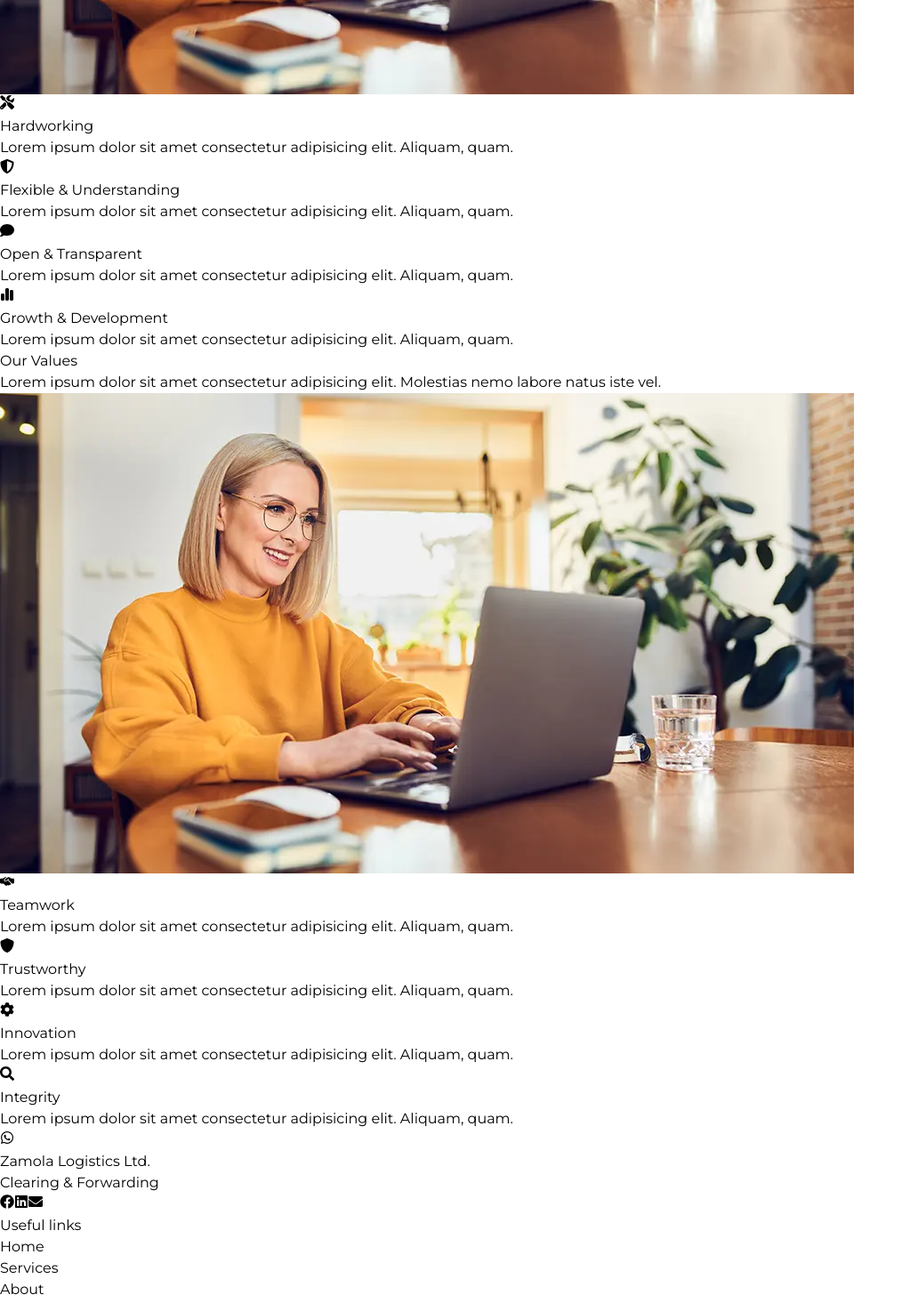
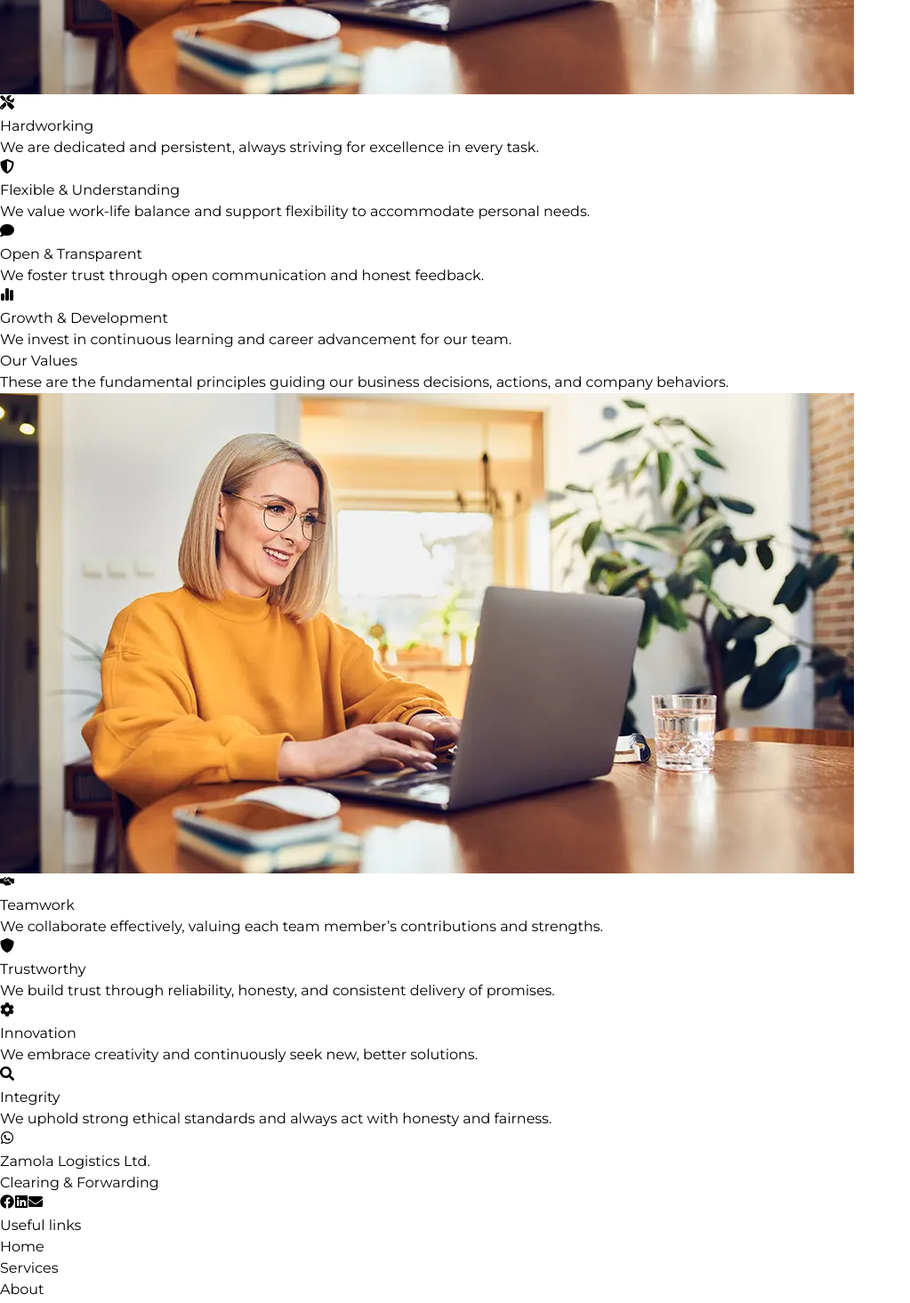
Before and after one commit to Palanga123/gray_tech, a React (Vite) app in the folder gray_tech/: page /about in a window 1280 px wide. Shown: the part 914-2379 px from the top of the page at 89% size, without its empty margins (0-1023 px from the left). Built offline with nearby package versions, Linux system fonts and the light colour scheme.

Commit message:
started doing some write up,

```diff
--- a/gray_tech/src/components/main/about/about.jsx
+++ b/gray_tech/src/components/main/about/about.jsx
@@ -36,7 +36,7 @@ const About = () => {
                     </div>
                     <div className="w-full mx-auto py-16">
                         <p className="font-bold text-[#3572ef] mb-4 text-xl md:text-2xl">Our culture</p>
-                        <p className="text-gray-800 mb-4 block md:w-1/2">Lorem ipsum dolor sit amet consectetur adipisicing elit. Molestias nemo labore natus iste vel.</p>
+                        <p className="text-gray-800 mb-4 block md:w-1/2">This is who we are, our culture is how we believe our work must be carried out.</p>
                         <div className="flex flex-col md:flex-row-reverse justify-between items-center">
 
                             <div className="w-full md:w-1/2 py-3">
@@ -45,17 +45,17 @@ const About = () => {
                             <div className="w-full md:w-1/2 m-auto">
 
                                 <div className='md:grid grid-cols-2 gap-2 md:pr-4'>
-                                    <Culture icon={<FaTools />} title="Hardworking" />
-                                    <Culture icon={<FaShieldAlt />} title="Flexible & Understanding" />
-                                    <Culture icon={<FaComment />} title="Open & Transparent" />
-                                    <Culture icon={<FaChartSimple />} title="Growth & Development" />
+                                    <Culture icon={<FaTools />} title="Hardworking" text="We are dedicated and persistent, always striving for excellence in every task."/>
+                                    <Culture icon={<FaShieldAlt />} title="Flexible & Understanding" text="We value work-life balance and support flexibility to accommodate personal needs."/>
+                                    <Culture icon={<FaComment />} title="Open & Transparent" text="We foster trust through open communication and honest feedback."/>
+                                    <Culture icon={<FaChartSimple />} title="Growth & Development" text="We invest in continuous learning and career advancement for our team."/>
                                 </div>
                             </div>
                         </div>
                     </div>
                     <div className="w-full mx-auto py-16">
                         <p className="font-bold text-[#3572ef] mb-4 text-xl md:text-2xl">Our Values</p>
-                        <p className="text-gray-800 mb-4 block md:w-1/2">Lorem ipsum dolor sit amet consectetur adipisicing elit. Molestias nemo labore natus iste vel.</p>
+                        <p className="text-gray-800 mb-4 block md:w-1/2">These are the fundamental principles guiding our business decisions, actions, and company behaviors.</p>
 
                         <div className="flex flex-col md:flex-row justify-between items-center">
                             <div className="w-full md:w-1/2 py-3">
@@ -64,10 +64,10 @@ const About = () => {
                             <div className="w-full md:w-1/2 m-auto">
 
                                 <div className='md:grid grid-cols-2 gap-2 md:pl-4'>
-                                    <Culture icon={<FaHandshakeSimple />} title="Teamwork" />
-                                    <Culture icon={<FaShield />} title="Trustworthy" />
-                                    <Culture icon={<FaCog />} title="Innovation" />
-                                    <Culture icon={<FaSearch />} title="Integrity" />
+                                    <Culture icon={<FaHandshakeSimple />} title="Teamwork" text="We collaborate effectively, valuing each team member’s contributions and strengths."/>
+                                    <Culture icon={<FaShield />} title="Trustworthy" text="We build trust through reliability, honesty, and consistent delivery of promises."/>
+                                    <Culture icon={<FaCog />} title="Innovation" text="We embrace creativity and continuously seek new, better solutions."/>
+                                    <Culture icon={<FaSearch />} title="Integrity" text="We uphold strong ethical standards and always act with honesty and fairness."/>
                                 </div>
                             </div>
 
--- a/gray_tech/src/components/main/about/culture.jsx
+++ b/gray_tech/src/components/main/about/culture.jsx
@@ -9,7 +9,7 @@ const Culture = (props) => {
                 </div>
                 <div className='text-left'>
                     <p className='font-bold mb-3'>{props.title}</p>
-                    <p className='text-sm'>Lorem ipsum dolor sit amet consectetur adipisicing elit. Aliquam, quam.</p>
+                    <p className='text-sm'>{props.text}</p>
                 </div>
             </div>
         </>
--- a/gray_tech/src/components/main/main/intro.jsx
+++ b/gray_tech/src/components/main/main/intro.jsx
@@ -7,13 +7,9 @@ function Hero()
                 <div style={{ backgroundColor: 'rgba(0,0,0,0.3)' }} >
 
                     <div className="w-11/12 md:w-4/5 m-auto py-[100px]" >
-                        <h1 className="text-gray-200 md:text-gray-300 text-3xl md:text-5xl">Lorem ipsum <span class="text-sky-500 md:text-blue-700 font-black">amet</span></h1><br />
+                        <h1 className="text-gray-200 md:text-gray-300 text-3xl md:text-5xl">We are <span class="text-blue-700 font-black">Zamola</span></h1><br />
                         <p className="text-sm md:text-base text-gray-100 md:w-96 font-semibold">
-                            Lorem ipsum dolor sit amet consectetur
-                            adipisicing elit. Perspiciatis natus
-                            laboriosam atque necessitatibus repellat
-                            maiores accusamus, quas velit qui
-                            incidunt magni, quisquam ipsum, ea temporibus!</p>
+                        At Zamola Logistics Ltd., we ensure your goods are cleared and delivered swiftly and securely. Our expert team is dedicated to providing top-notch logistic solutions, ensuring every package reaches its destination on time, every time.</p>
                         <br />
                     </div>
 
--- a/gray_tech/src/components/main/main/services.jsx
+++ b/gray_tech/src/components/main/main/services.jsx
@@ -13,21 +13,21 @@ const Services = () => {
 
                     <p className="text-[16px] md:text-[20px] font-bold py-2 text-[#1352cf]">Cargo Clearance.</p>
                     <div className="w-full py-4">
-                        <p className="text-sm md:text-base">Benefit from our clearance services which are speedy and effecient. Don't worry about your cargo, leave it to us.</p>
+                        <p className="text-sm md:text-base">We ensuring your goods pass through customs smoothly and efficiently. Benefit from our clearance services which are speedy and effecient. Don't worry about clearing your cargo, leave it to us.</p>
 
                         <div className="mt-8">
-                            <button className="text-[14px] px-4 py-3 text-white rounded bg-[#1352cf] font-semibold hover:scale-105 hover:duration-500 duration-500">Reach Out</button>
+                            <button className="text-[14px] px-4 py-3 text-white rounded bg-[#1352cf] font-semibold hover:scale-105 hover:duration-500 duration-500">Get Quote</button>
                         </div>
                     </div>
                 </div>
                 <div className="my-5 w-full bg-gray-50 border border-gray-200 rounded overflow-hidden p-8">
 
-                    <p className="text-[16px] md:text-[20px] font-bold py-2 text-[#1352cf]">Cargo Clearance.</p>
+                    <p className="text-[16px] md:text-[20px] font-bold py-2 text-[#1352cf]">Cargo Forwarding</p>
                     <div className="w-full py-4">
-                        <p className="text-sm md:text-base">Benefit from our clearance services which are speedy and effecient. Don't worry about your cargo, leave it to us.</p>
+                        <p className="text-sm md:text-base">We coordinating the shipment of your goods from origin to destination efficiently so that you do not worry about a thing. Don't worry about forwarding your cargo, leave it to us.</p>
 
                         <div className="mt-8">
-                            <button className="text-[14px] px-4 py-3 text-white rounded bg-[#1352cf] font-semibold hover:scale-105 hover:duration-500 duration-500">Reach Out</button>
+                            <button className="text-[14px] px-4 py-3 text-white rounded bg-[#1352cf] font-semibold hover:scale-105 hover:duration-500 duration-500">Get Quote</button>
                         </div>
                     </div>
                 </div>
```
